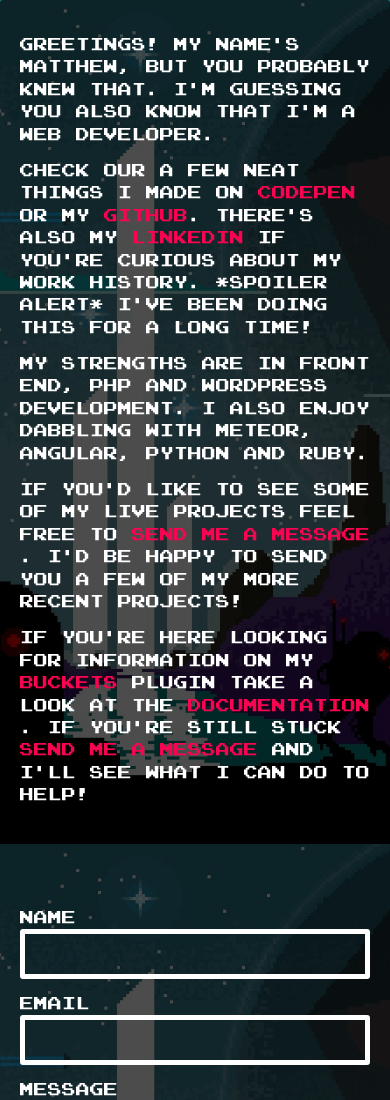
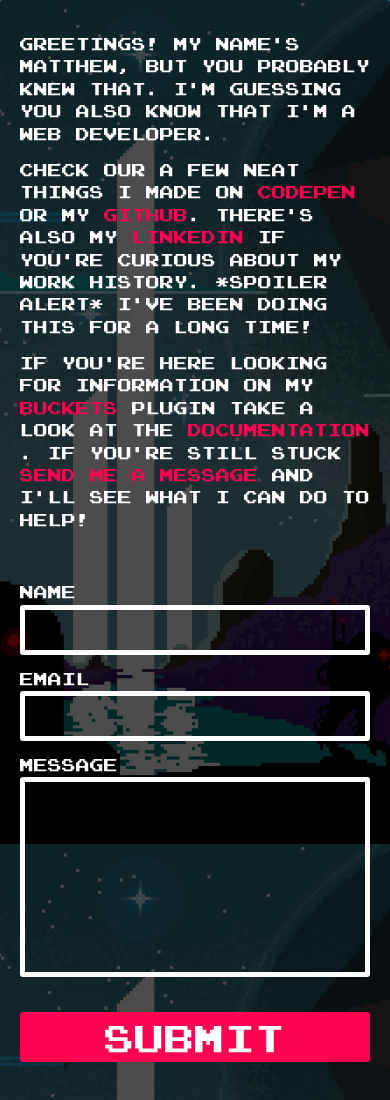
Before and after one commit to paperrobots/matthewrestorff.com, a plain HTML site: page index.html in a window 390 px wide. Shown: the top 1100 px of the page. Drawn offline with nearby package versions, Linux system fonts and the light colour scheme.

Commit message:
Changed viewport, tried fixing background fixed bug

```diff
--- a/assets/scss/app.scss
+++ b/assets/scss/app.scss
@@ -7,15 +7,16 @@
     box-sizing: border-box;
 }
 
-html, body {
-    width: 100%;
+html {
     height: 100%;
+    min-height: 100%;
     font-size: 62.5%;
+    background: black url(../img/bg.jpg) no-repeat center center fixed;
+    background-size: cover;
 }
 
 body {
-    background: url(../img/bg.jpg) no-repeat top center fixed;
-    background-size: cover;
+    min-height: 100%;
 }
 
 a {
@@ -106,4 +107,13 @@
         border: none;
         margin: 0;
     }
+
+    form {
+        margin-top: 50px;
+        margin-bottom: 50px;
+    }
+
+    .hide-me-on-mobile {
+        display: none;
+    }
 }
--- a/index.html
+++ b/index.html
@@ -2,7 +2,7 @@
 <html>
     <head>
         <meta charset="UTF-8">
-        <meta name="viewport" content="width=device-width, initial-scale=1">
+        <meta name="viewport" content="width=device-width, initial-scale=1, maximum-scale=1.0, user-scalable=no">
 
         <title>Matthew Restorff | Web Developer</title>
 
@@ -17,9 +17,9 @@
 
                 <p>Check our a few neat things I made on <a href="http://codepen.io/paper_matthew/pens/public/" target="_blank">Codepen</a> or my <a href="https://github.com/paperrobots" target="_blank">Github</a>. There's also my <a href="https://www.linkedin.com/in/mrestorff" target="_blankn">LinkedIn</a> if you're curious about my work history. *spoiler alert* I've been doing this for a long time!</p>
 
-                <p>My strengths are in Front End, PHP and Wordpress development. I also enjoy dabbling with Meteor, Angular, Python and Ruby.</p>
+                <p class="hide-me-on-mobile">My strengths are in Front End, PHP and Wordpress development. I also enjoy dabbling with Meteor, Angular, Python and Ruby.</p>
 
-                <p>If you'd like to see some of my live projects feel free to <a href="#" class="cf-activate">send me a message</a>. I'd be happy to send you a few of my more recent projects!</p>
+                <p class="hide-me-on-mobile">If you'd like to see some of my live projects feel free to <a href="#" class="cf-activate">send me a message</a>. I'd be happy to send you a few of my more recent projects!</p>
 
                 <p>If you're here looking for information on my <a href="https://wordpress.org/plugins/buckets/" target="_blank">Buckets</a> plugin take a look at the <a href="https://docs.google.com/document/d/1fDhqmtKWTy-0oxTP8GUg7wdhv-VULNoBFkJbLvKNdzo/edit?usp=sharing" target="_blank">documentation</a>. If you're still stuck <a href="#" class="cf-activate">send me a message</a> and I'll see what I can do to help!</p>
             </div>
```
Also changed, not shown: assets/css/app.css, 1 other file.
